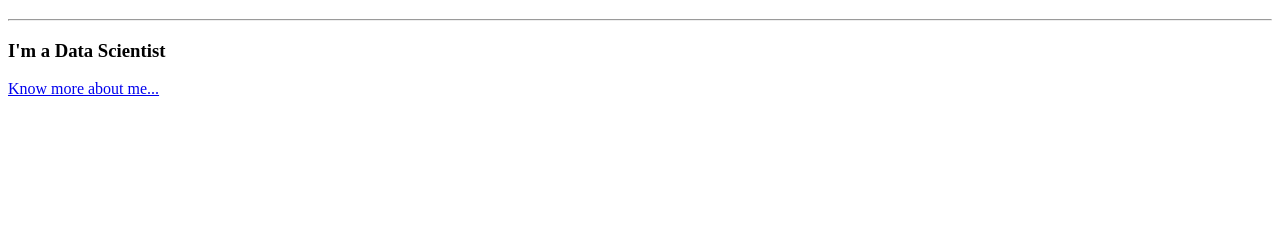
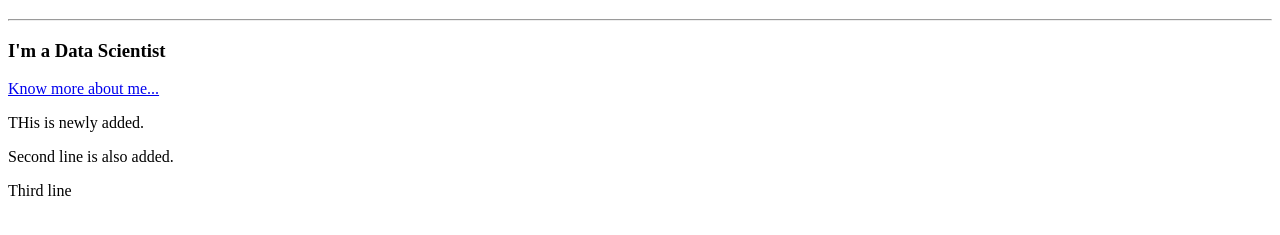
Before and after one commit to adbazage/my-Portfolio, a plain HTML site: page index.html in a window 1280 px wide. Shown: the part 61-296 px from the top of the page. Drawn offline with Linux system fonts and the light colour scheme.

```diff
--- a/index.html
+++ b/index.html
@@ -13,5 +13,8 @@
 <h3>I'm a Data Scientist</h3>
 
 <a href="about.html">Know more about me...</a>
+<p>THis is newly added.</p>
+<p>Second line is also added.</p>
+<p>Third line</p>
 </body>
 </html>
```
Also changed, not shown: 1 other file.
